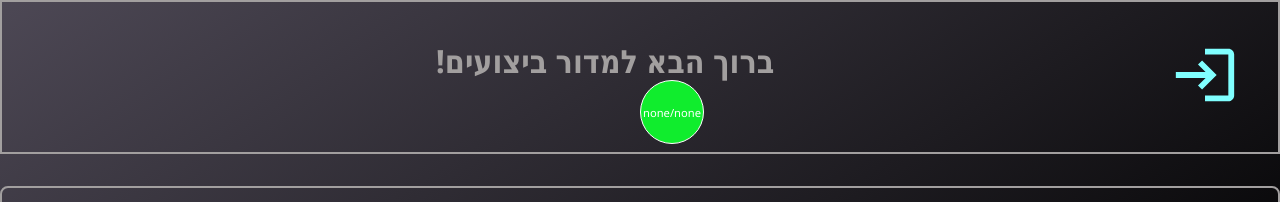
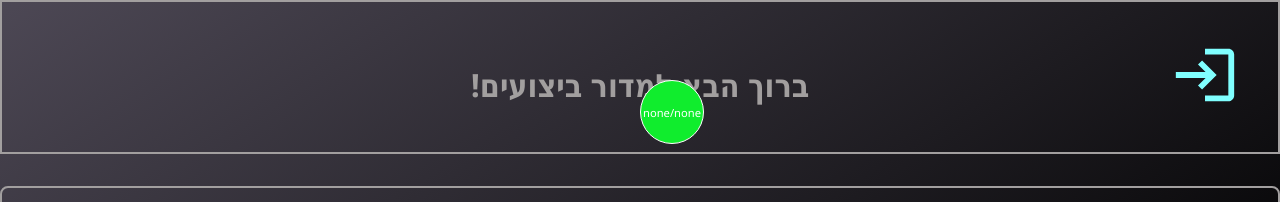
Before and after one commit to piloshachar14/golden-toasts, a React (Vite) app in the folder apps/client/: page / in a window 1280 px wide. Shown: the top 202 px of the page. Built offline with nearby package versions, Linux system fonts and the light colour scheme; no server answers.

Commit message:
fix(client): fix heading align-center for title and toasts state

```diff
--- a/apps/client/src/components/heading/heading.module.css
+++ b/apps/client/src/components/heading/heading.module.css
@@ -11,12 +11,15 @@
   direction: rtl;
   font-family: Arial, Helvetica, sans-serif;
   color: var(---white-color);
-  padding-top: 70%;
   cursor: default;
   padding-top: 1rem;
   width: 100%;
-  position: sticky;
+  gap: 1rem;
+}
+.headingContainer {
   display: flex;
   flex-direction: column;
-  gap: 1rem;
+  width: 100%;
+  align-items: center;
+  justify-content: center;
 }
--- a/apps/client/src/components/heading/heading.tsx
+++ b/apps/client/src/components/heading/heading.tsx
@@ -21,11 +21,13 @@ export const Heading: React.FC<Props> = ({ title, isLogin }) => {
   return (
     <>
       <div className={styles.heading}>
-        <div className={styles.title}>
-          <h1>{title}</h1>
-        </div>
-        <div className="statebutton">
-          <RecordState />
+        <div className={styles.headingContainer}>
+          <div className={styles.title}>
+            <h1>{title}</h1>
+          </div>
+          <div className="statebutton">
+            <RecordState />
+          </div>
         </div>
         <Tooltip anchorSelect=".statebutton" place="bottom">
           מצב שתיות נוכחי
@@ -33,7 +35,7 @@ export const Heading: React.FC<Props> = ({ title, isLogin }) => {
         {!isLogin ? (
           <Login
             sx={{
-              position: 'sticky',
+              position: 'fixed',
               color: 'var(---light-blue-login-button-color)',
               backgroungcolor: BackgroundColor,
               right: 40,
@@ -51,7 +53,7 @@ export const Heading: React.FC<Props> = ({ title, isLogin }) => {
         ) : (
           <Settings
             sx={{
-              position: 'sticky',
+              position: 'fixed',
               color: 'var(---grey-settings-button-color)',
               backgroungcolor: BackgroundColor,
               right: 40,
```
